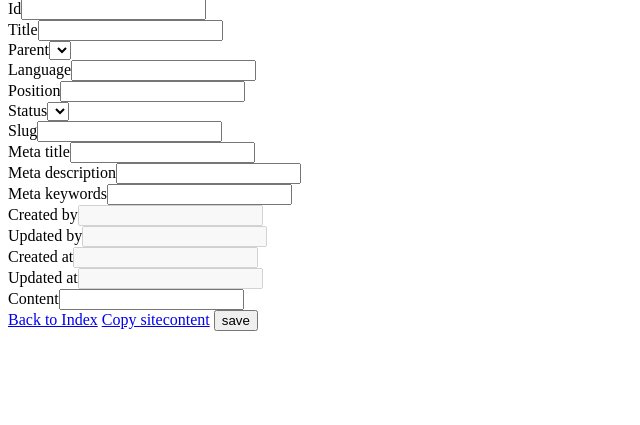
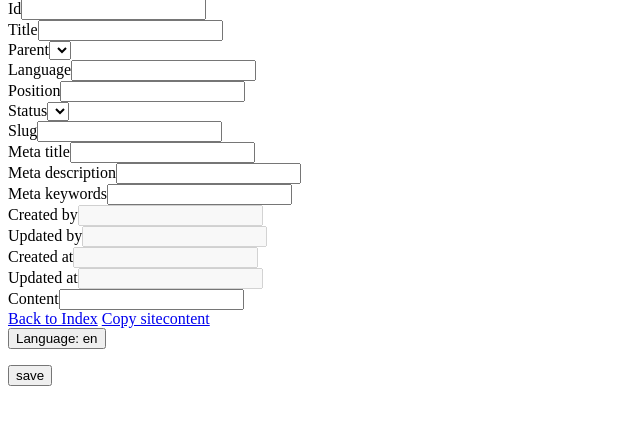
Before and after one commit to thyseus/yii2-sitecontent, a PHP site: template views/sitecontent/form.php in a window 1280 px wide. Shown: the part 67-492 px from the top of the page, without its empty margins (0-640 px from the left). Run offline with PHP 8.4, Linux system fonts and the light colour scheme; the template is opened without the code that fills it: most values are stand-ins (such as "Sample title", 1, 10 or a date in 2020); form fields are guessed from the names that the template uses; lists and menus that the app fills with data are empty; some libraries are stand-ins or nearby versions.

Commit message:
even more language handling improvements

```diff
--- a/messages/de/sitecontent.php
+++ b/messages/de/sitecontent.php
@@ -30,4 +30,7 @@ return [
     'Parent id can not be identical to the sitecontent id' => 'Parent id kann nicht identisch mit sitecontent id sein',
     'Back to Index' => 'Zurück',
     'Copy sitecontent' => 'Seiteninhalt kopieren',
+    'Language' => 'Sprache',
+    'Switch to this page in language ' => 'Wechseln zu Sprache ',
+    'Copy this page in language ' => 'Kopieren in Sprache ',
 ];
--- a/views/sitecontent/form.php
+++ b/views/sitecontent/form.php
@@ -11,9 +11,10 @@ use yii\widgets\ActiveForm;
 
 $this->title = $model->title;
 $this->params['breadcrumbs'][] = ['label' => Yii::t('sitecontent', 'Sitecontent'), 'url' => ['index']];
-if ($model->status === Sitecontent::STATUS_PUBLIC)
+if ($model->status === Sitecontent::STATUS_PUBLIC) {
     $this->params['breadcrumbs'][] = ['label' => $model->title, 'url' => ['view', 'id' => $model->slug, 'language' => $model->language]];
-$this->params['breadcrumbs'][] = Yii::t('app', 'Update');
+}
+$this->params['breadcrumbs'][] = Yii::t('sitecontent', $model->isNewRecord ? 'Create Sitecontent' : 'Update Sitecontent');
 ?>
 <div class="sitecontent-update">
     <h1><?= Html::encode($this->title) ?></h1>
@@ -84,11 +85,44 @@ $this->params['breadcrumbs'][] = Yii::t('app', 'Update');
                 ['index'],
                 ['class' => 'btn btn-default']
             ); ?>
-            <?= Html::a(
+
+            <?php if (!$model->isNewRecord) { ?>
+                <?= Html::a(
                     Yii::t('sitecontent', 'Copy sitecontent'),
                     ['create', 'source_id' => $model->id, 'source_language' => $model->language],
                     ['class' => 'btn btn-default btn-copy-sitecontent']
-            ); ?>
+                ); ?>
+
+                <div class="btn-group">
+                    <button type="button" class="btn btn-default dropdown-toggle btn-select-language" data-toggle = "dropdown">
+                        <?= Yii::t('sitecontent', 'Language'); ?>: <?= $model->language; ?>
+                        <span class = "caret"></span>
+                    </button>
+
+                    <ul class="dropdown-menu">
+                        <?php foreach(Sitecontent::getLanguages() as $language) { ?>
+                            <?php if ($language != $model->language) {
+                                if(Sitecontent::find()->where([
+                                    'slug' => $model->slug,
+                                    'language' => $language,
+                                ])->exists()) { ?>
+                                    <li>
+                                        <?= Html::a(
+                                        Yii::t('sitecontent', 'Switch to this page in language ') . $language,
+                                        ['update', 'id' => $model->slug, 'language' => $language]); ?>
+                                    </li>
+                                <?php } else { ?>
+                            <li>
+                                <?= Html::a(
+                                    Yii::t('sitecontent', 'Copy this page in language ') . $language,
+                                    ['create', 'source_id' => $model->id, 'source_language' => $model->language, 'target_language' => $language]); ?>
+                                <?php } ?>
+                            <?php } ?>
+                        <?php } ?>
+                    </ul>
+                </div>
+            <?php } ?>
+
             <?= Html::submitButton(Yii::t('sitecontent', 'save'),
                 ['class' => 'btn btn-success pull-right']) ?>
         </div>
@@ -104,6 +138,9 @@ $this->params['breadcrumbs'][] = Yii::t('app', 'Update');
     {
         $('.btn-copy-sitecontent').attr('disabled', 'disabled');
         $('.btn-copy-sitecontent').addClass('disabled');
+
+        $('.btn-select-language').attr('disabled', 'disabled');
+        $('.btn-select-language').addClass('disabled');
     });
 JS
 );
```
Also changed, not shown: controllers/SitecontentController.php (+8 -3 lines).
